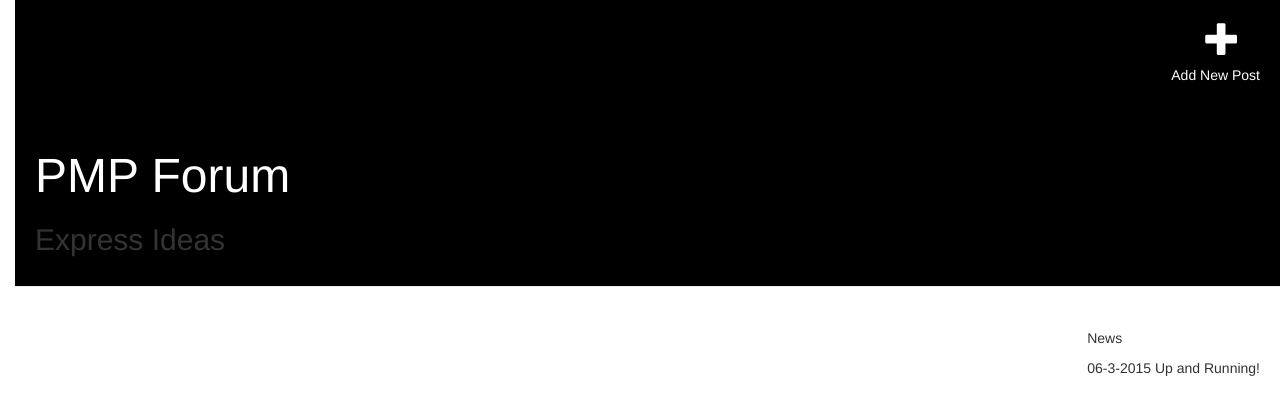
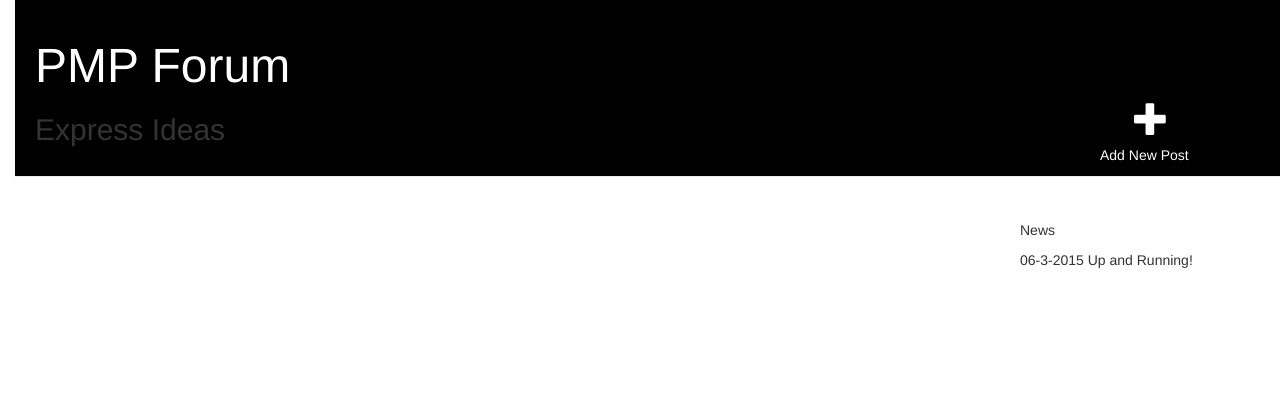
Before and after one commit to QPOld/my-first-blog, a Django app: page / in a window 1280 px wide. Shown: the top 415 px of the page. Run offline with Django 3.2, Linux system fonts and the light colour scheme; data that the repository does not hold is empty; some libraries are stand-ins or nearby versions.

Commit message:
Changing CSS and HTML Look and Feel

```diff
--- a/blog/static/css/blog.css
+++ b/blog/static/css/blog.css
@@ -53,5 +53,14 @@ body {
 .news {
 	float: right;
 	padding: 20px 20px 20px 20px;
+	position: absolute;
+	top: 200px;
+	left: 1000px;
 
 }
+
+.plus {
+    position: absolute;
+       left: 1100px;
+       top: 100px;
+}
--- a/blog/templates/blog/base.html
+++ b/blog/templates/blog/base.html
@@ -8,8 +8,10 @@
 	</head>
 	<body>
 		<div class="page-header">
-			<a href="{% url 'blog.views.post_new' %}" class="top-menu"><span class="glyphicon glyphicon-plus"></span></a>
-			<p align=right style="color:#FFFFFF;padding: 45 0px">Add New Post</p>
+			<div class="plus">
+				<a href="{% url 'blog.views.post_new' %}" class="top-menu"><span class="glyphicon glyphicon-plus"></span></a>
+				<p align=right style="color:#FFFFFF;padding: 45 0px">Add New Post</p>
+			</div>
 			<h1><a href="/">PMP Forum</a></h1>
 			<h2><p>Express Ideas</p></h2>
         </div>
```
